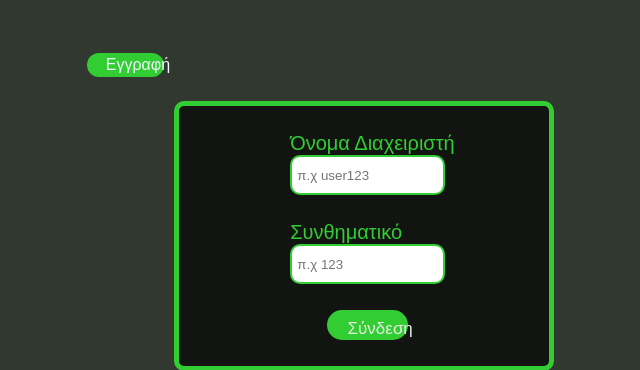
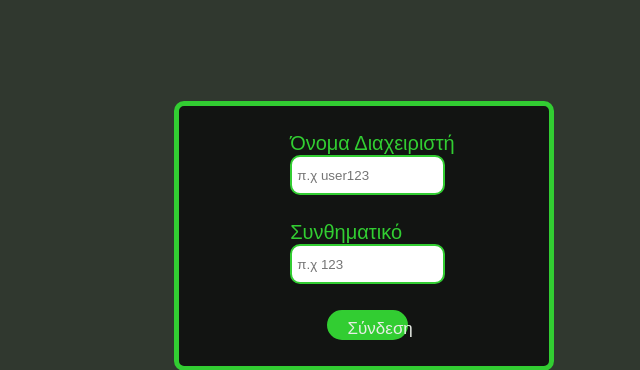
Before and after one commit to sotiriskarageorgopoulos/e-shop, a PHP site: page /admin_page.php in a window 1280 px wide. Shown: the part 123-493 px from the top of the page, without its empty margins (276-916 px from the left). Run offline with PHP 8.4, Linux system fonts and the light colour scheme; some libraries are stand-ins or nearby versions.

Commit message:
8th interface is ok v.0.0.1

```diff
--- a/my_files/templates/admin_page.php
+++ b/my_files/templates/admin_page.php
@@ -18,9 +18,6 @@
         <img src="../icons/logo.jpg" alt="Το logo του e-gaming shop." class="img-logo">
         <figcaption>Το μόνο eshop που απευθύνεται για gamers στην Ελλάδα!</figcaption>
     </figure>
-    <ul class="list-heading">
-        <li><a href="./register.php" target="_blank" id="register-layout">Εγγραφή</a></li>
-    </ul>
 </nav>
 
 <body>
```
